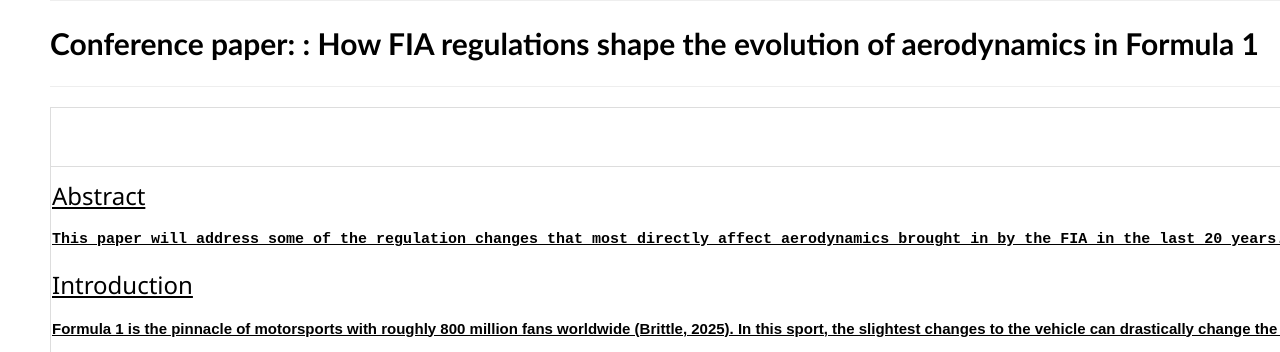
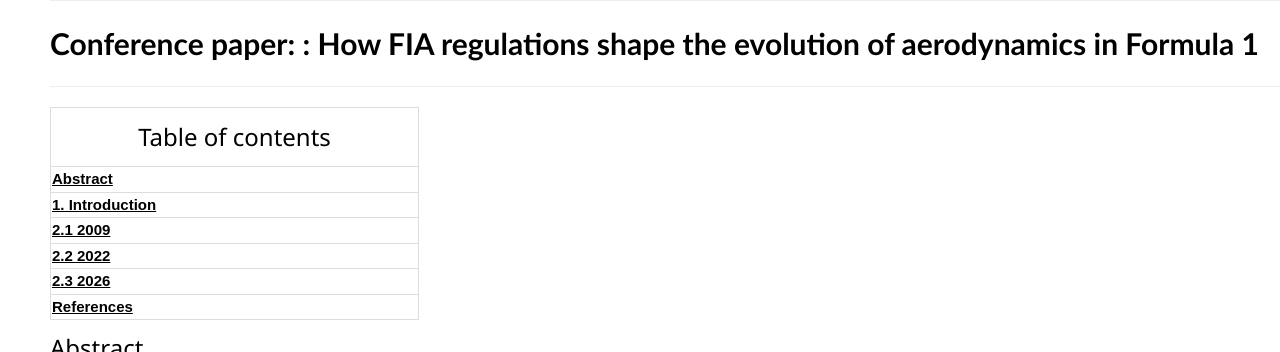
Before and after one commit to FEPSFY6914299/FY6914299, a plain HTML site: page index.html in a window 1280 px wide. Shown: the part 439-791 px from the top of the page. Drawn offline with nearby package versions, Linux system fonts and the light colour scheme.

```diff
--- a/index.html
+++ b/index.html
@@ -39,8 +39,22 @@
     <th><h3>Table of contents</h3></th>
   </tr>
   <tr>
-          <td><a href="#</td>
+    <td><a href="#Abstract">Abstract</td>
   </tr>
+  <tr>
+    <td><a href="#1. Introduction">1. Introduction</td>
+  </tr>
+  <tr>
+    <td><a href="#2.1 2009">2.1 2009</td>
+  </tr>
+  <tr>
+    <td><a href="#2.2 2022">2.2 2022</td>
+  </tr>
+  <tr>
+    <td><a href="#2.3 2026">2.3 2026</td>
+  </tr>
+  <tr>
+    <td><a href="#References">References</td>
   </tr>
 </table>
 
@@ -62,7 +76,7 @@
 </div>
 
 
-<h3 id="Introduction">Introduction</h3>
+<h3 id="1. Introduction">1. Introduction</h3>
 <div class="ex1">
 <p>
 Formula 1 is the pinnacle of motorsports with roughly 800 million fans worldwide (Brittle, 2025). In this sport, the slightest changes to the vehicle can drastically change the outcome of a race. The Fédération Internationale de l'Automobile (FIA) enforces a rulebook ensuring safe and fair competition. Over the past two decades the FIA regulations have directly affected the aerodynamic design of the cars.
@@ -70,7 +84,7 @@
 </div>
 
 
-<h3 id="Regulations">2.1 – 2009 Regulations</h3>
+<h3 id="2.1 2009">2.1 – 2009</h3>
 <div class="ex1">
 <p>
 The 2009 regulations were introduced (Fédération Internationale de l'Automobile, 2009) primarily to reduce the wake from a leading car to improve overtaking. The biggest changes include:
```
Lines whose indentation alone changed are shown as unchanged.
